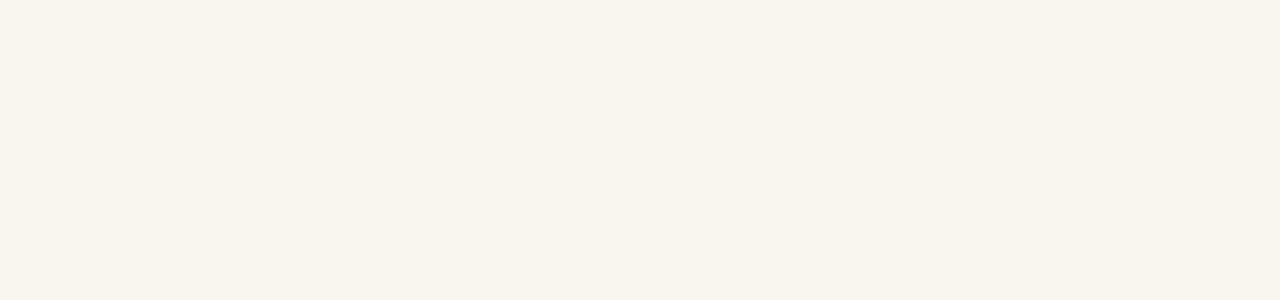
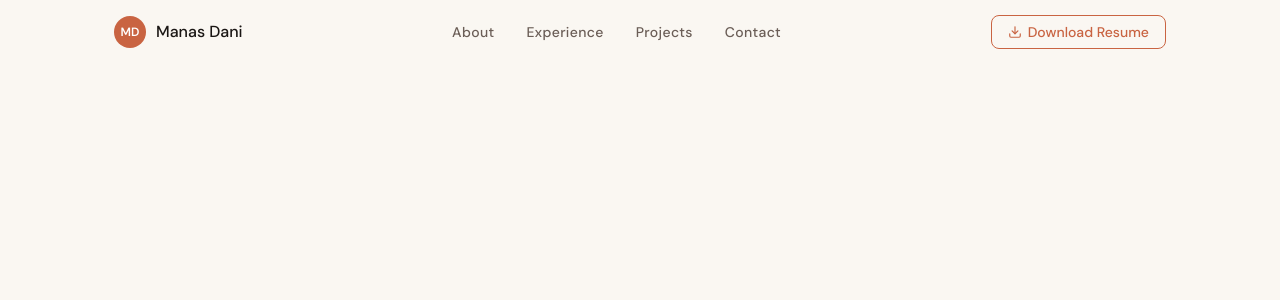
Before and after one commit to DaniManas/Manas-s-Portfolio, a Next.js app: page / in a window 1280 px wide. Shown: the top 300 px of the page. Built offline with nearby package versions, Linux system fonts and the light colour scheme.

Commit message:
Added navbar

```diff
--- a/app/page.tsx
+++ b/app/page.tsx
@@ -1,6 +1,9 @@
+import { Nav } from '@/components/Nav';
+
 export default function Home() {
   return (
     <main>
+      <Nav />
       {/* Sections will be added one per session as they pass DoD */}
     </main>
   );
--- /dev/null
+++ b/components/Nav.tsx
@@ -0,0 +1,205 @@
+'use client';
+
+import { useState, useEffect, useCallback } from 'react';
+import { motion, AnimatePresence, useReducedMotion } from 'framer-motion';
+import { Menu, X, Download } from 'lucide-react';
+import { navLinks, meta } from '@/lib/data';
+
+export function Nav() {
+  const [scrolled, setScrolled] = useState(false);
+  const [mobileOpen, setMobileOpen] = useState(false);
+  const shouldReduceMotion = useReducedMotion();
+
+  useEffect(() => {
+    const handleScroll = () => {
+      setScrolled(window.scrollY > 80);
+    };
+    window.addEventListener('scroll', handleScroll, { passive: true });
+    return () => window.removeEventListener('scroll', handleScroll);
+  }, []);
+
+  useEffect(() => {
+    const handleKeyDown = (e: KeyboardEvent) => {
+      if (e.key === 'Escape' && mobileOpen) {
+        setMobileOpen(false);
+      }
+    };
+    document.addEventListener('keydown', handleKeyDown);
+    return () => document.removeEventListener('keydown', handleKeyDown);
+  }, [mobileOpen]);
+
+  // Prevent body scroll when mobile menu is open
+  useEffect(() => {
+    document.body.style.overflow = mobileOpen ? 'hidden' : '';
+    return () => {
+      document.body.style.overflow = '';
+    };
+  }, [mobileOpen]);
+
+  const handleNavClick = useCallback(
+    (e: React.MouseEvent<HTMLAnchorElement>, href: string) => {
+      e.preventDefault();
+      setMobileOpen(false);
+      const target = document.querySelector(href);
+      if (target) {
+        const top = target.getBoundingClientRect().top + window.scrollY - 64;
+        window.scrollTo({ top, behavior: 'smooth' });
+      }
+    },
+    []
+  );
+
+  const overlayVariants = {
+    hidden: { opacity: 0 },
+    visible: { opacity: 1 },
+  };
+
+  const linkVariants = {
+    hidden: { opacity: 0, y: 12 },
+    visible: (i: number) => ({
+      opacity: 1,
+      y: 0,
+      transition: { delay: i * 0.06, duration: 0.25 },
+    }),
+  };
+
+  return (
+    <>
+      {/* Desktop / sticky nav */}
+      <nav
+        className={[
+          'fixed top-0 left-0 right-0 z-50 h-16 transition-all duration-300',
+          scrolled
+            ? 'bg-[var(--color-surface)] border-b border-[var(--color-border)] shadow-[0_2px_16px_var(--color-shadow)]'
+            : 'bg-transparent',
+        ].join(' ')}
+      >
+        <div className="max-w-content mx-auto px-6 flex items-center justify-between h-full">
+          {/* Logo */}
+          <a
+            href="#"
+            className="flex items-center gap-2.5 group"
+            aria-label="Manas Dani — home"
+            onClick={(e) => {
+              e.preventDefault();
+              window.scrollTo({ top: 0, behavior: 'smooth' });
+            }}
+          >
+            <span className="w-8 h-8 rounded-full bg-[var(--color-accent)] flex items-center justify-center text-white font-sans font-semibold text-xs select-none">
+              MD
+            </span>
+            <span className="font-sans font-medium text-base text-[var(--color-ink)] group-hover:text-[var(--color-accent)] transition-colors duration-200">
+              {meta.name}
+            </span>
+          </a>
+
+          {/* Center links — desktop only */}
+          <ul className="hidden md:flex items-center gap-8" role="list">
+            {navLinks.map((link) => (
+              <li key={link.href}>
+                <a
+                  href={link.href}
+                  onClick={(e) => handleNavClick(e, link.href)}
+                  className="relative font-sans text-sm font-medium tracking-wide text-[var(--color-ink-muted)] hover:text-[var(--color-accent)] transition-colors duration-200 group"
+                >
+                  {link.label}
+                  <span className="absolute -bottom-0.5 left-0 h-[1.5px] w-0 bg-[var(--color-accent)] transition-all duration-200 group-hover:w-full" />
+                </a>
+              </li>
+            ))}
+          </ul>
+
+          {/* Right side */}
+          <div className="flex items-center gap-3">
+            {/* Resume button — desktop */}
+            <a
+              href="/manas-dani-resume.pdf"
+              download
+              className="hidden md:flex items-center gap-1.5 font-sans text-sm font-medium text-[var(--color-accent)] border border-[var(--color-accent)] rounded-lg px-4 py-1.5 hover:bg-[var(--color-accent-pale)] transition-colors duration-200"
+            >
+              <Download size={14} />
+              Download Resume
+            </a>
+
+            {/* Hamburger — mobile only */}
+            <button
+              className="md:hidden p-2 text-[var(--color-ink)] hover:text-[var(--color-accent)] transition-colors duration-200"
+              onClick={() => setMobileOpen(true)}
+              aria-label="Open menu"
+              aria-expanded={mobileOpen}
+            >
+              <Menu size={22} />
+            </button>
+          </div>
+        </div>
+      </nav>
+
+      {/* Mobile overlay */}
+      <AnimatePresence>
+        {mobileOpen && (
+          <motion.div
+            key="mobile-menu"
+            className="fixed inset-0 z-50 flex flex-col bg-[var(--color-bg)] md:hidden"
+            variants={overlayVariants}
+            initial="hidden"
+            animate="visible"
+            exit="hidden"
+            transition={shouldReduceMotion ? { duration: 0 } : { duration: 0.2 }}
+            onClick={(e) => {
+              if (e.target === e.currentTarget) setMobileOpen(false);
+            }}
+          >
+            {/* Top bar */}
+            <div className="flex items-center justify-between h-16 px-6 border-b border-[var(--color-border)]">
+              <div className="flex items-center gap-2.5">
+                <span className="w-8 h-8 rounded-full bg-[var(--color-accent)] flex items-center justify-center text-white font-sans font-semibold text-xs select-none">
+                  MD
+                </span>
+                <span className="font-sans font-medium text-base text-[var(--color-ink)]">
+                  {meta.name}
+                </span>
+              </div>
+              <button
+                className="p-2 text-[var(--color-ink)] hover:text-[var(--color-accent)] transition-colors duration-200"
+                onClick={() => setMobileOpen(false)}
+                aria-label="Close menu"
+              >
+                <X size={22} />
+              </button>
+            </div>
+
+            {/* Nav links */}
+            <nav className="flex-1 flex flex-col justify-center px-8 gap-2">
+              {navLinks.map((link, i) => (
+                <motion.a
+                  key={link.href}
+                  href={link.href}
+                  custom={i}
+                  variants={shouldReduceMotion ? {} : linkVariants}
+                  initial={shouldReduceMotion ? false : 'hidden'}
+                  animate={shouldReduceMotion ? false : 'visible'}
+                  onClick={(e) => handleNavClick(e, link.href)}
+                  className="font-sans text-2xl font-medium text-[var(--color-ink)] hover:text-[var(--color-accent)] transition-colors duration-200 py-3 border-b border-[var(--color-border)] last:border-0"
+                >
+                  {link.label}
+                </motion.a>
+              ))}
+            </nav>
+
+            {/* Resume button — bottom */}
+            <div className="px-8 pb-10">
+              <a
+                href="/manas-dani-resume.pdf"
+                download
+                className="flex items-center justify-center gap-2 w-full font-sans text-sm font-medium text-white bg-[var(--color-accent)] rounded-lg px-4 py-3 hover:bg-[var(--color-accent-light)] transition-colors duration-200"
+              >
+                <Download size={16} />
+                Download Resume
+              </a>
+            </div>
+          </motion.div>
+        )}
+      </AnimatePresence>
+    </>
+  );
+}
```
Also changed, not shown: 1 other file (tests, documents, lock files or other folders).
